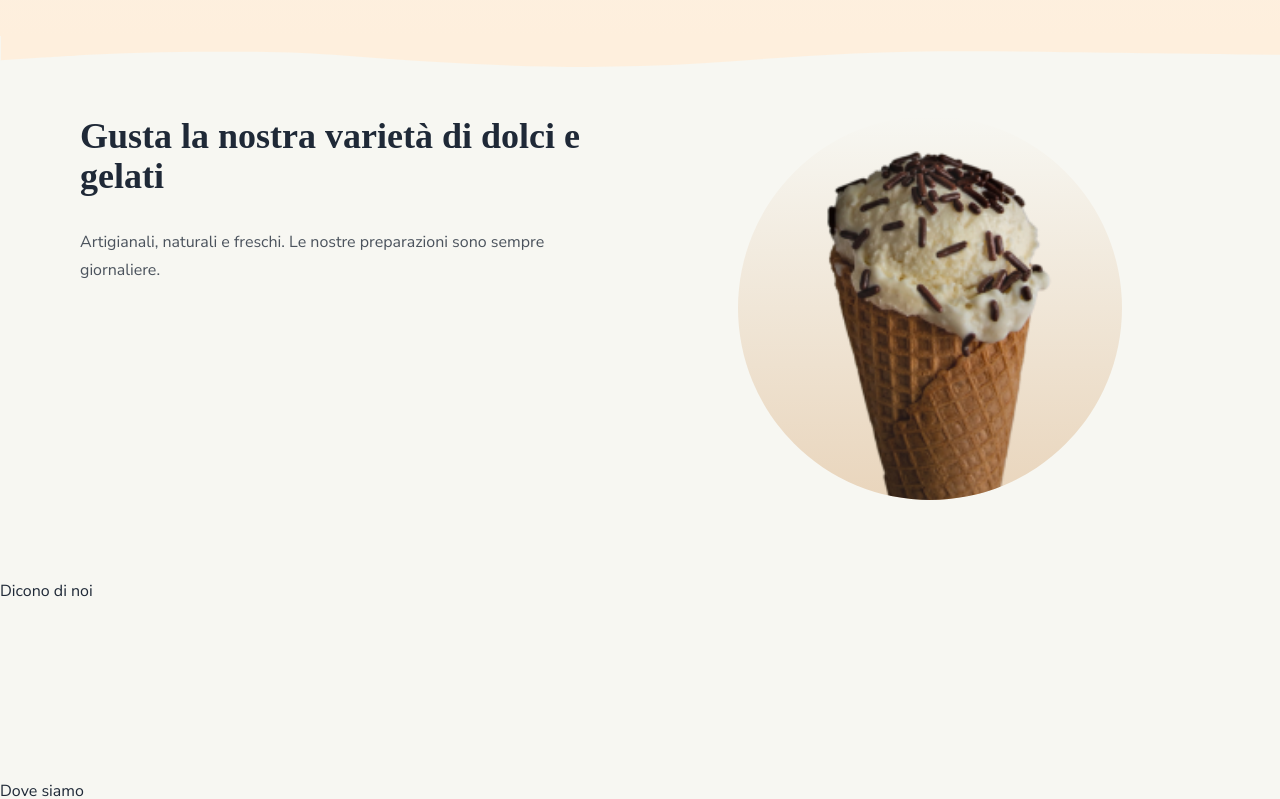
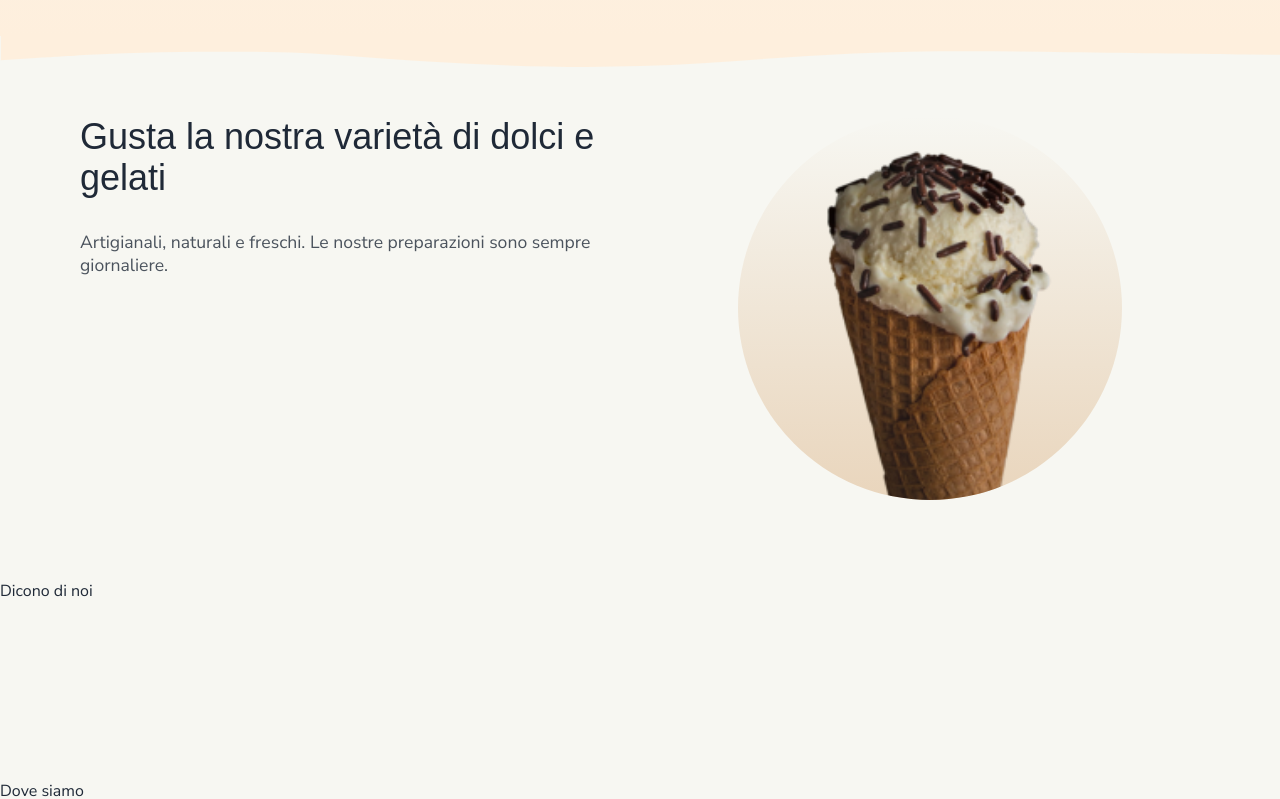
Before and after one commit to federicofrasca796/crema-cioccolato-bt, a Next.js app: page / in a window 1280 px wide. Shown: the part 846-1645 px from the top of the page. Built offline with nearby package versions, Linux system fonts and the light colour scheme; a web font is replaced by a local one.

Commit message:
✨ feat(fonts): set bigger base font size and customize prose tw typography

```diff
--- a/src/app/globals.css
+++ b/src/app/globals.css
@@ -4,7 +4,7 @@
 
 @layer base {
   html {
-    @apply leading-snug text-smokyBrown;
+    @apply text-[18px] leading-snug text-smokyBrown md:text-[16px];
   }
 }
 
@@ -38,9 +38,13 @@
 
 /* Custom classes */
 .top-wave {
-  @apply relative mt-10 after:absolute after:-top-10 after:left-0 after:block after:h-10    after:w-full after:bg-secondary after:[mask-image:url('/assets/wave-1.svg')] after:[mask-repeat:no-repeat] after:[mask-size:cover];
+  @apply relative mt-10 before:absolute before:-top-10 before:left-0 before:block before:h-10 before:w-full before:bg-secondary before:[mask-image:url('/assets/wave-1.svg')] before:[mask-repeat:no-repeat] before:[mask-size:cover];
 }
 
 .bottom-wave {
   @apply relative mb-10 after:absolute after:left-0 after:top-[99.9%] after:block after:h-10 after:w-full after:rotate-180 after:bg-secondary after:[mask-image:url('/assets/wave-1.svg')] after:[mask-repeat:no-repeat] after:[mask-size:cover];
 }
+
+/* .sparkles-couple {
+  @apply after:absolute after:left-0 after:top-0 after:block after:h-10 after:bg-secondary after:[mask-repeat:no-repeat] after:[mask-size:cover] after:[mask-image:url('/assets/sparkles-couple.svg')];
+} */
--- a/tailwind.config.ts
+++ b/tailwind.config.ts
@@ -95,7 +95,14 @@ const config: Config = {
         DEFAULT: {
           css: {
             'h1, h2, h3, h4, h5, h6': {
-              fontFamily: theme('fontFamily.serif')
+              fontFamily: `${theme('fontFamily.serif[0]')},
+                ${theme('fontFamily.serif[1]')}`,
+              fontWeight: 'normal',
+              lineHeight: '115%'
+            },
+            p: {
+              fontSize: '1.1em',
+              lineHeight: '130%'
             }
           }
         }
```
